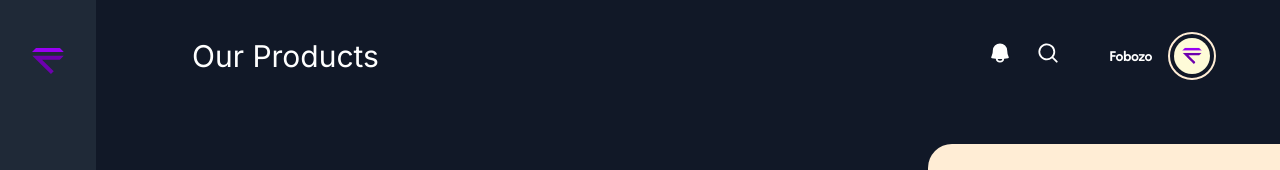
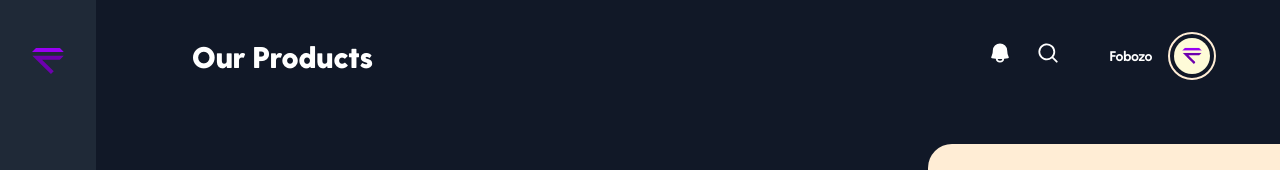
Before and after one commit to integral-digi/fobozo_app, a Next.js app: page /products in a window 1280 px wide. Shown: the top 170 px of the page. Built offline with nearby package versions, Linux system fonts and the light colour scheme.

Commit message:
page title font size updated

```diff
--- a/app/dashboard/Components/TopNav.tsx
+++ b/app/dashboard/Components/TopNav.tsx
@@ -55,7 +55,7 @@ const TopNav: React.FC<TopNavProps> = ({ currentTitle }) => {
   return (
     <section className="flex items-center w-full h-12 relative justify-between">
       <section className="flex items-center space-x-5">
-        <h2 className="text-white text-3xl lg:text-3xl">
+        <h2 className="text-white text-3xl lg:text-3xl font-black">
           {currentTitle}
         </h2>
       </section>
```
